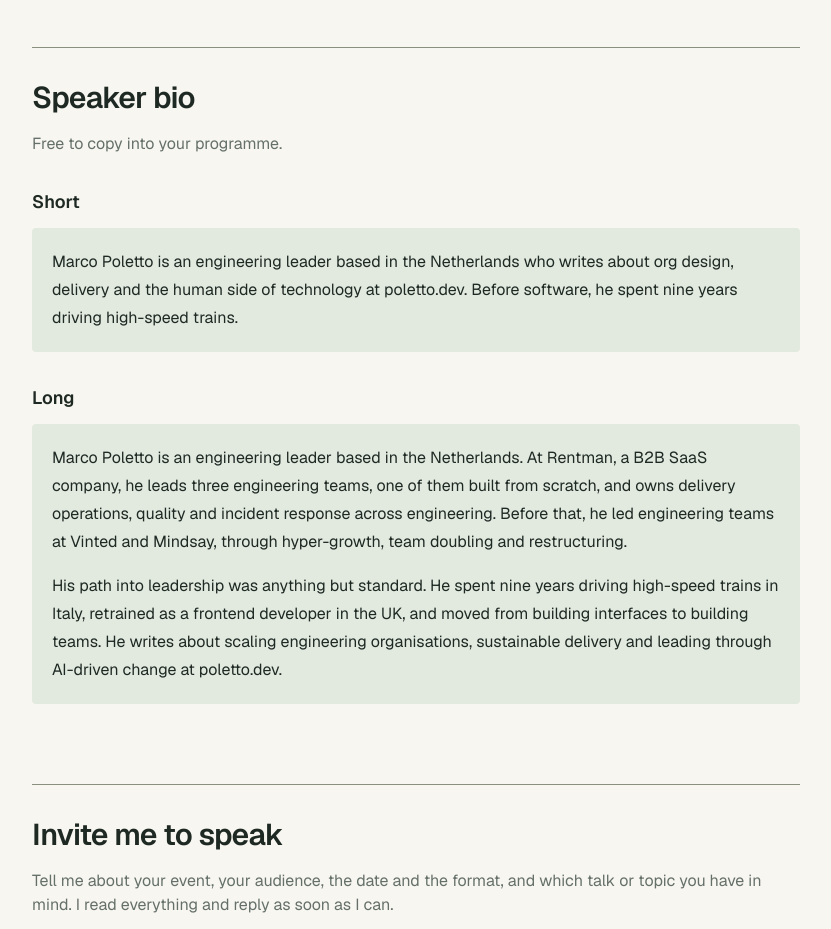
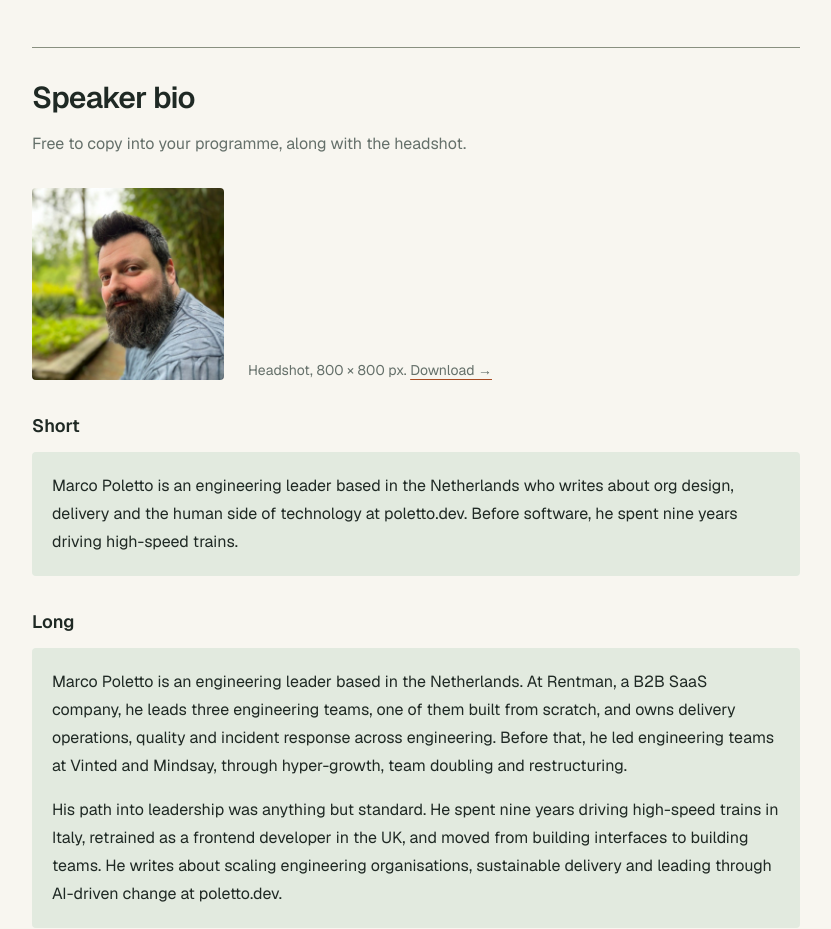
Before and after one commit to polettoweb/poletto-dev-rebuild, a Next.js app: page /speaking in a window 1280 px wide. Shown: the part 3600-4529 px from the top of the page, without its empty margins (72-903 px from the left). Built offline with nearby package versions, Linux system fonts and the light colour scheme.

Commit message:
feat: add a downloadable headshot to Speaking and neutralise the Contact intro

```diff
--- a/src/app/contact/page.tsx
+++ b/src/app/contact/page.tsx
@@ -42,10 +42,9 @@ export default function ContactPage() {
               Let&apos;s compare notes.
             </h1>
             <p className="mt-7 max-w-2xl text-xl leading-8 text-(--muted) sm:text-2xl">
-              Whether you&apos;re hiring for a Director or Head of Engineering role,
-              want to discuss scaling an engineering organisation, would like to
-              invite me to speak, or just want to say hello, I&apos;d love to hear
-              from you.
+              Whether you want to talk about engineering leadership, compare
+              notes on scaling teams, invite me to speak, or explore working
+              together, I&apos;d love to hear from you.
             </p>
 
             <section className="mt-14 border-t border-(--line) pt-8" aria-labelledby="contact-methods-heading">
--- a/src/app/speaking/page.tsx
+++ b/src/app/speaking/page.tsx
@@ -1,4 +1,5 @@
 import type { Metadata } from "next";
+import Image from "next/image";
 import Link from "next/link";
 
 import { PageContainer } from "@/components/layout/PageContainer";
@@ -199,7 +200,26 @@ export default function SpeakingPage() {
             <h2 id="bio-heading" className="text-3xl font-semibold tracking-tight">
               Speaker bio
             </h2>
-            <p className="mt-4 text-(--muted)">Free to copy into your programme.</p>
+            <p className="mt-4 text-(--muted)">
+              Free to copy into your programme, along with the headshot.
+            </p>
+
+            <figure className="mt-8 flex flex-col gap-4 sm:flex-row sm:items-end sm:gap-6">
+              <Image
+                src="/me.jpg"
+                alt="Marco Poletto, smiling, with a dark beard, outdoors among trees"
+                width={800}
+                height={800}
+                unoptimized
+                className="h-40 w-40 rounded-sm object-cover sm:h-48 sm:w-48"
+              />
+              <figcaption className="text-sm text-(--muted)">
+                Headshot, 800 × 800 px.{" "}
+                <a href="/me.jpg" download="marco-poletto-headshot.jpg" className="link-arrow">
+                  Download →
+                </a>
+              </figcaption>
+            </figure>
 
             <h3 className="mt-8 text-lg font-semibold">Short</h3>
             <p className="mt-3 rounded-sm bg-(--tint) p-5 leading-7">
```
Also changed, not shown: public/me.jpg (added), 1 other file (tests, documents, lock files or other folders).
